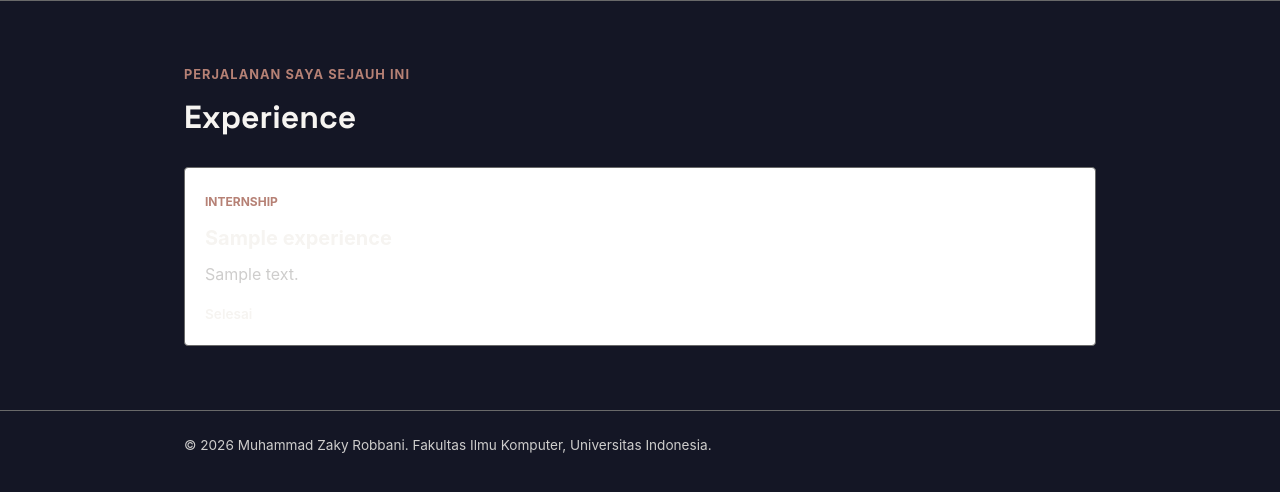
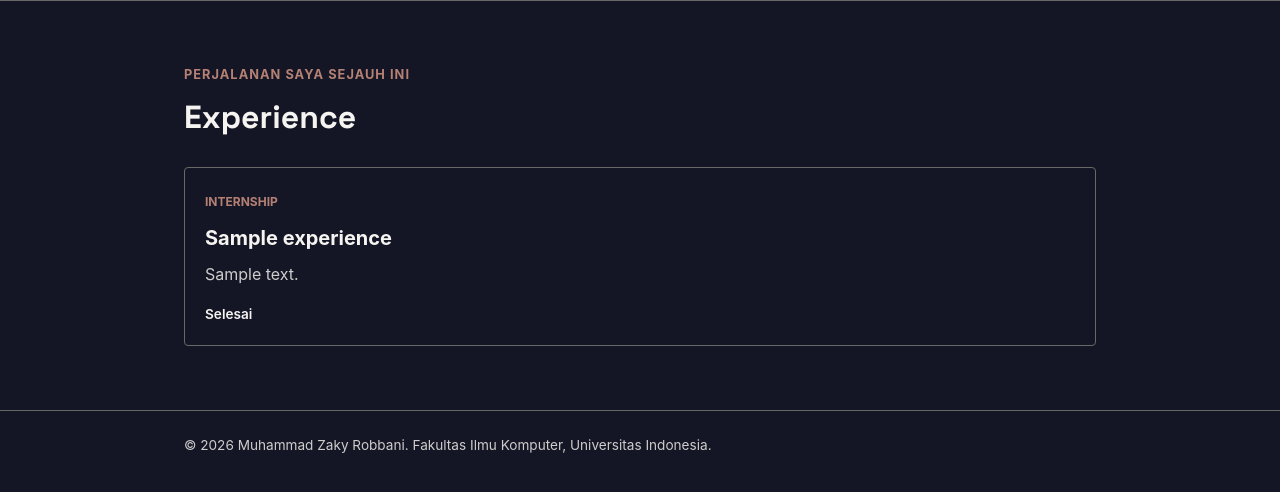
Before and after one commit to mzakyrbn/myportofolio, a Django app: page /experience/ in a window 1280 px wide. Shown: the part 74-566 px from the top of the page. Run offline with Django 5.2, Linux system fonts and the light colour scheme; tables that the repository leaves empty hold one stand-in row (values such as "Sample post").

Commit message:
tutor2_test4

```diff
--- a/static/css/style.css
+++ b/static/css/style.css
@@ -249,7 +249,7 @@ h1, .brand {
 
 .experience-card {
     padding: 1.25rem;
-    background-color: #fff;
+    background-color: var(--main);
     border: 1px solid var(--line);
     border-radius: var(--radius);
 }
```
